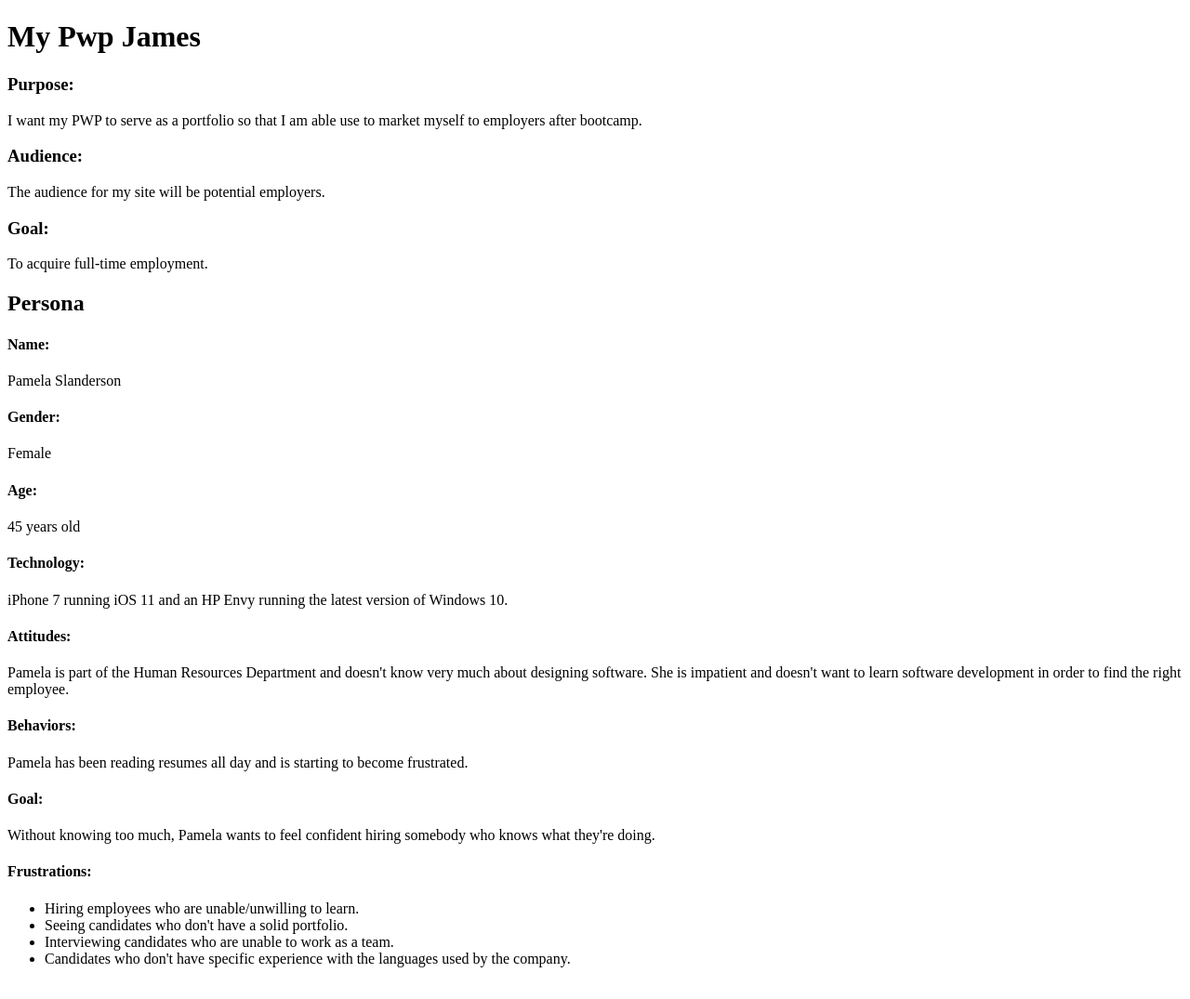
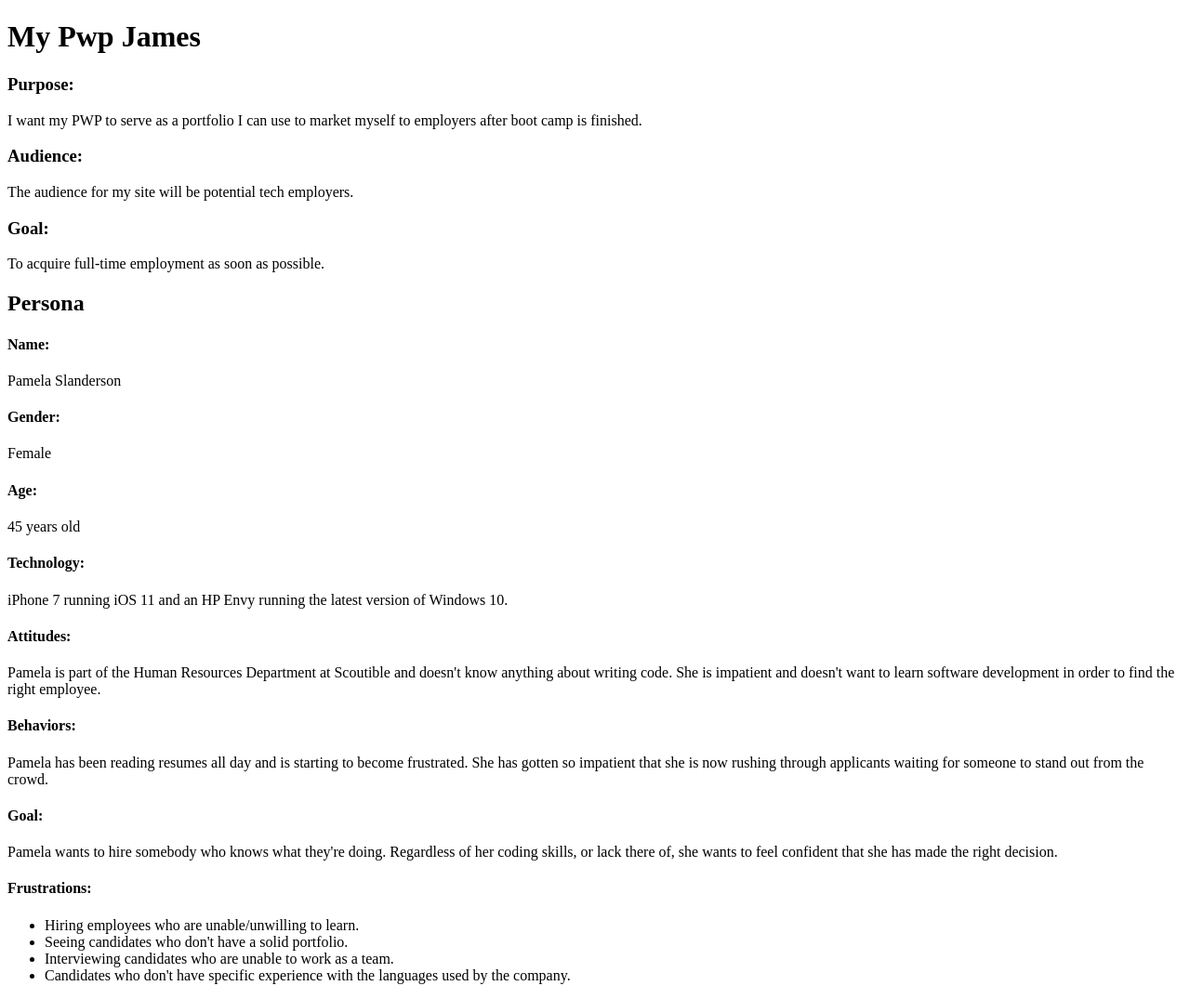
Before and after one commit to jticer4/my-pwp-james, a PHP site: page /milestone-1.php in a window 1280 px wide. Shown: the whole page at 93% size. Before the commit the page ends 1041 px from the top, so only its background shows below. Run offline with PHP 8.4, Linux system fonts and the light colour scheme.

Commit message:
added some more content to purpose, audience, goal, and persona

```diff
--- a/public_html/documentation/milestone-1.php
+++ b/public_html/documentation/milestone-1.php
@@ -7,11 +7,11 @@
 	<body>
 		<h1>My Pwp James</h1>
 		<h3>Purpose:</h3>
-			<p>I want my PWP to serve as a portfolio so that I am able use to market myself to employers after bootcamp.</p>
+			<p>I want my PWP to serve as a portfolio I can use to market myself to employers after boot camp is finished.</p>
 		<h3>Audience:</h3>
-			<p>The audience for my site will be potential employers.</p>
+			<p>The audience for my site will be potential tech employers.</p>
 		<h3>Goal:</h3>
-			<p>To acquire full-time employment. </p>
+			<p>To acquire full-time employment as soon as possible. </p>
 		<h2>Persona</h2>
 			<h4>Name:</h4>
 				<p>Pamela Slanderson</p>
@@ -22,12 +22,14 @@
 			<h4>Technology:</h4>
 				<p>iPhone 7 running iOS 11 and an HP Envy running the latest version of Windows 10.</p>
 			<h4>Attitudes:</h4>
-				<p>Pamela is part of the Human Resources Department and doesn't know very much about designing software. She is
+				<p>Pamela is part of the Human Resources Department at Scoutible and doesn't know anything about writing code. She is
 					impatient and doesn't want to learn software development in order to find the right employee.</p>
 			<h4>Behaviors:</h4>
-				<p>Pamela has been reading resumes all day and is starting to become frustrated.</p>
+				<p>Pamela has been reading resumes all day and is starting to become frustrated. She has gotten so impatient
+				that she is now rushing through applicants waiting for someone to stand out from the crowd.</p>
 			<h4>Goal:</h4>
-				<p>Without knowing too much, Pamela wants to feel confident hiring somebody who knows what they're doing.</p>
+				<p>Pamela wants to hire somebody who knows what they're doing. Regardless of her coding skills, or lack there of,
+				she wants to feel confident that she has made the right decision.</p>
 			<h4>Frustrations:</h4>
 				<ul>
 					<li>Hiring employees who are unable/unwilling to learn.</li>
```
